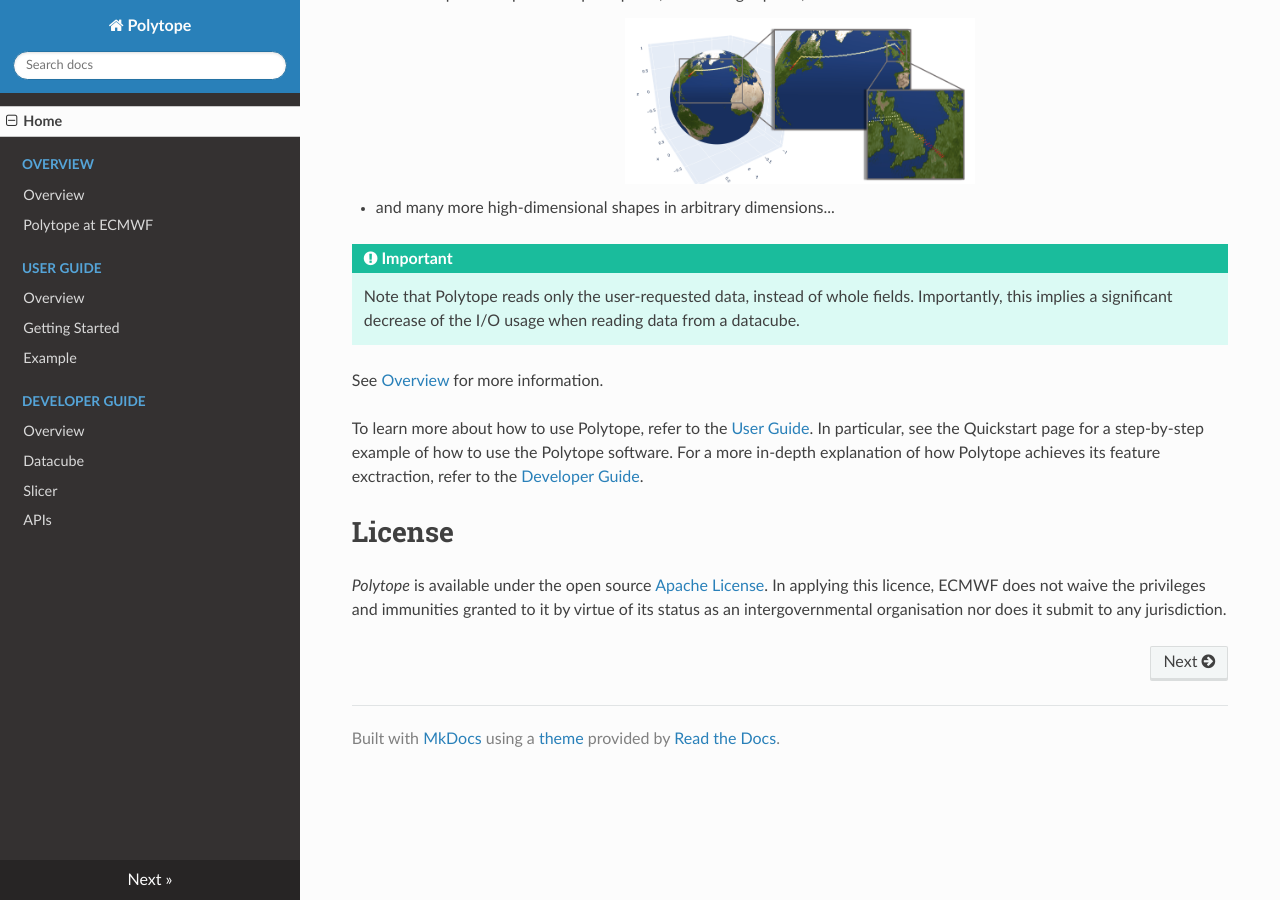
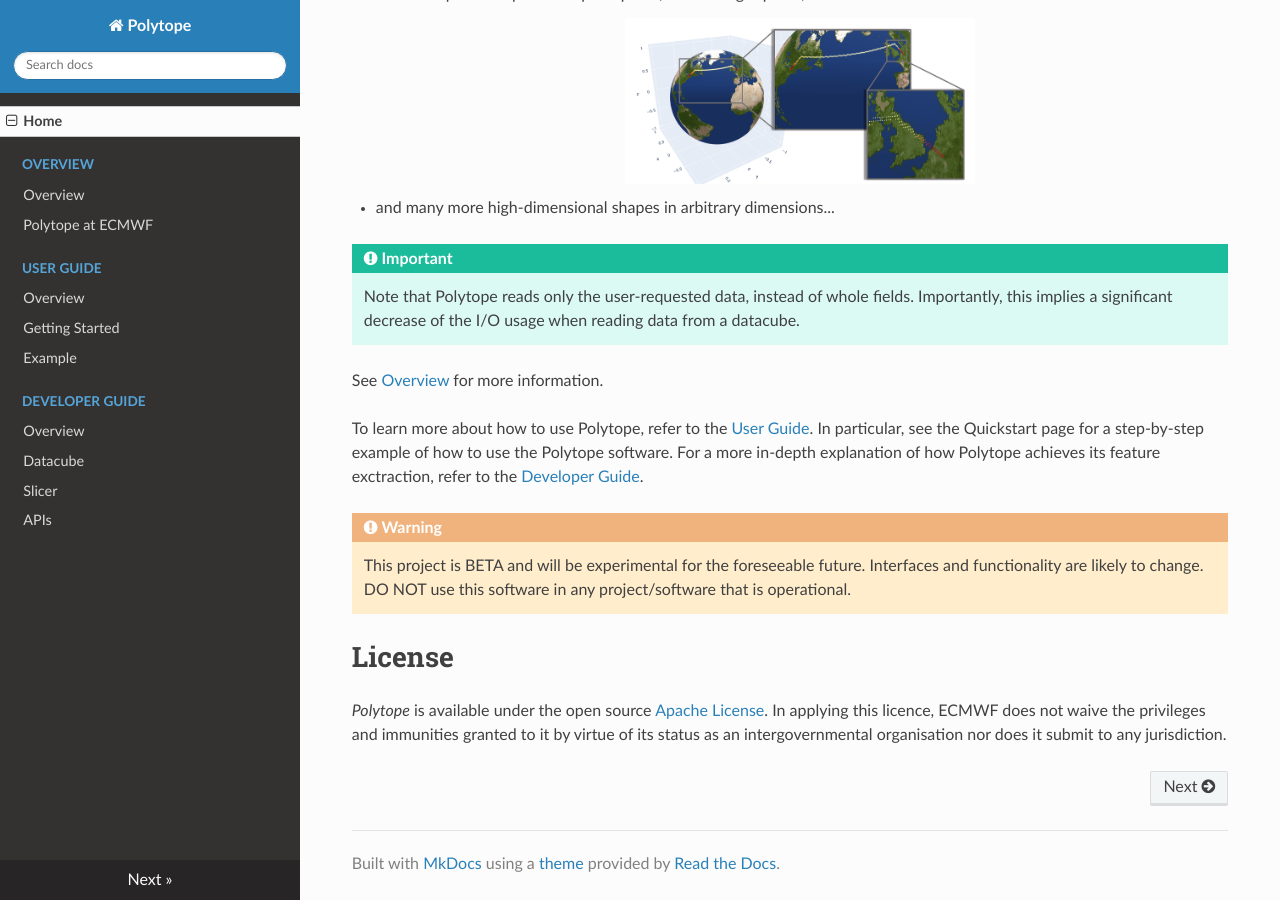
Before and after one commit to ecmwf/polytope, an MkDocs documentation site: the page built from docs/index.md, in a window 1280 px wide and 900 px high, scrolled down 738 px. Built offline with MkDocs 1.6.1, drawn with Linux system fonts in a browser that asks for light colours; nearby versions of some CDN libraries.

Commit message:
add warning to documentation

```diff
--- a/docs/index.md
+++ b/docs/index.md
@@ -43,6 +43,10 @@ See <a href="./Overview/Overview">Overview</a> for more information.
 To learn more about how to use Polytope, refer to the <a href="./User_Guide/Overview">User Guide</a>. In particular, see the Quickstart page for a step-by-step example of how to use the Polytope software.
 For a more in-depth explanation of how Polytope achieves its feature exctraction, refer to the <a href="./Developer_Guide/Overview">Developer Guide</a>.
 
+!!! Warning
+    This project is BETA and will be experimental for the foreseeable future. Interfaces and functionality are likely to change. DO NOT use this software in any project/software that is operational.
+
+
 # License
 
 *Polytope* is available under the open source [Apache License](http://www.apache.org/licenses/LICENSE-2.0).
```
